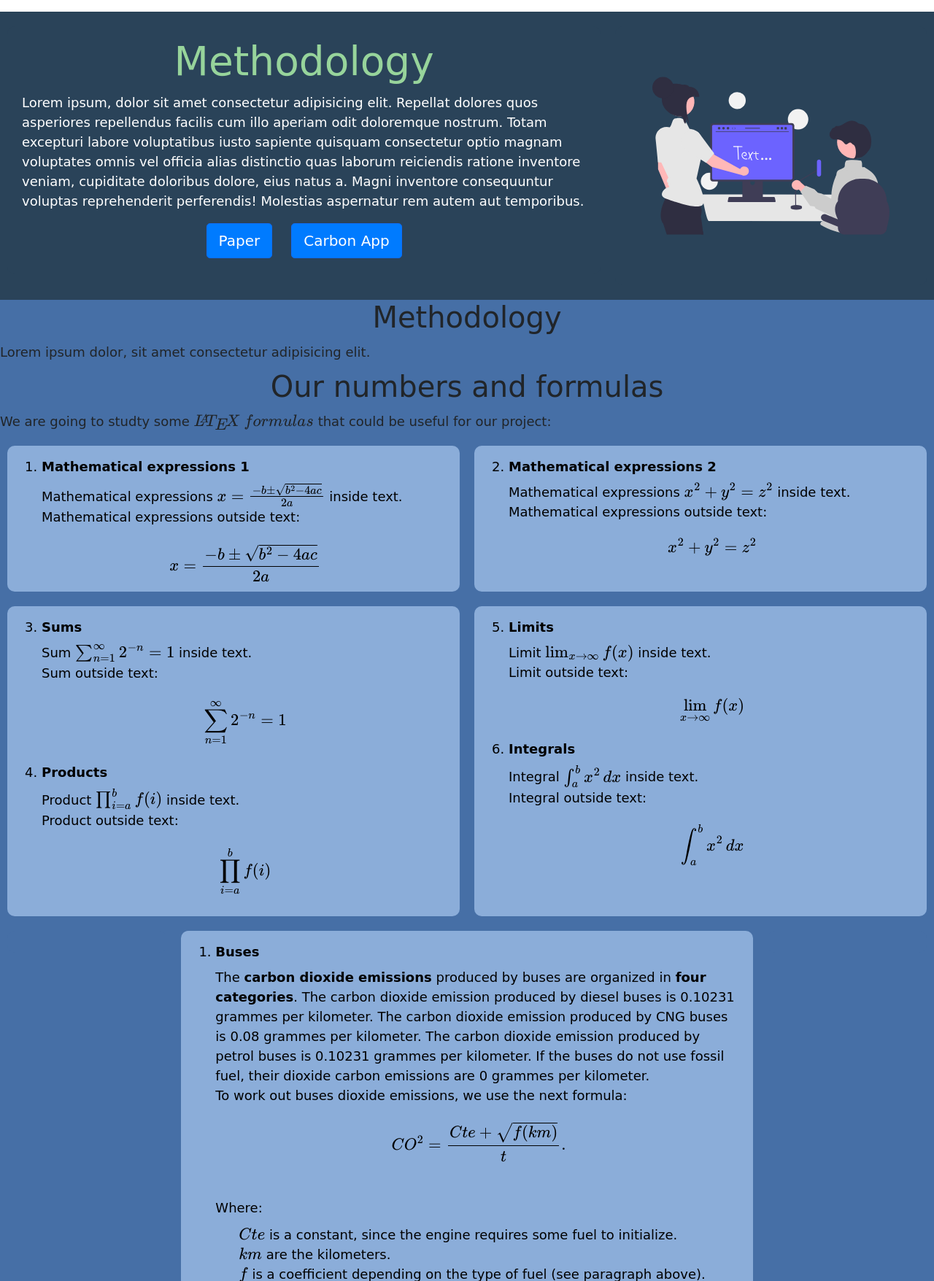
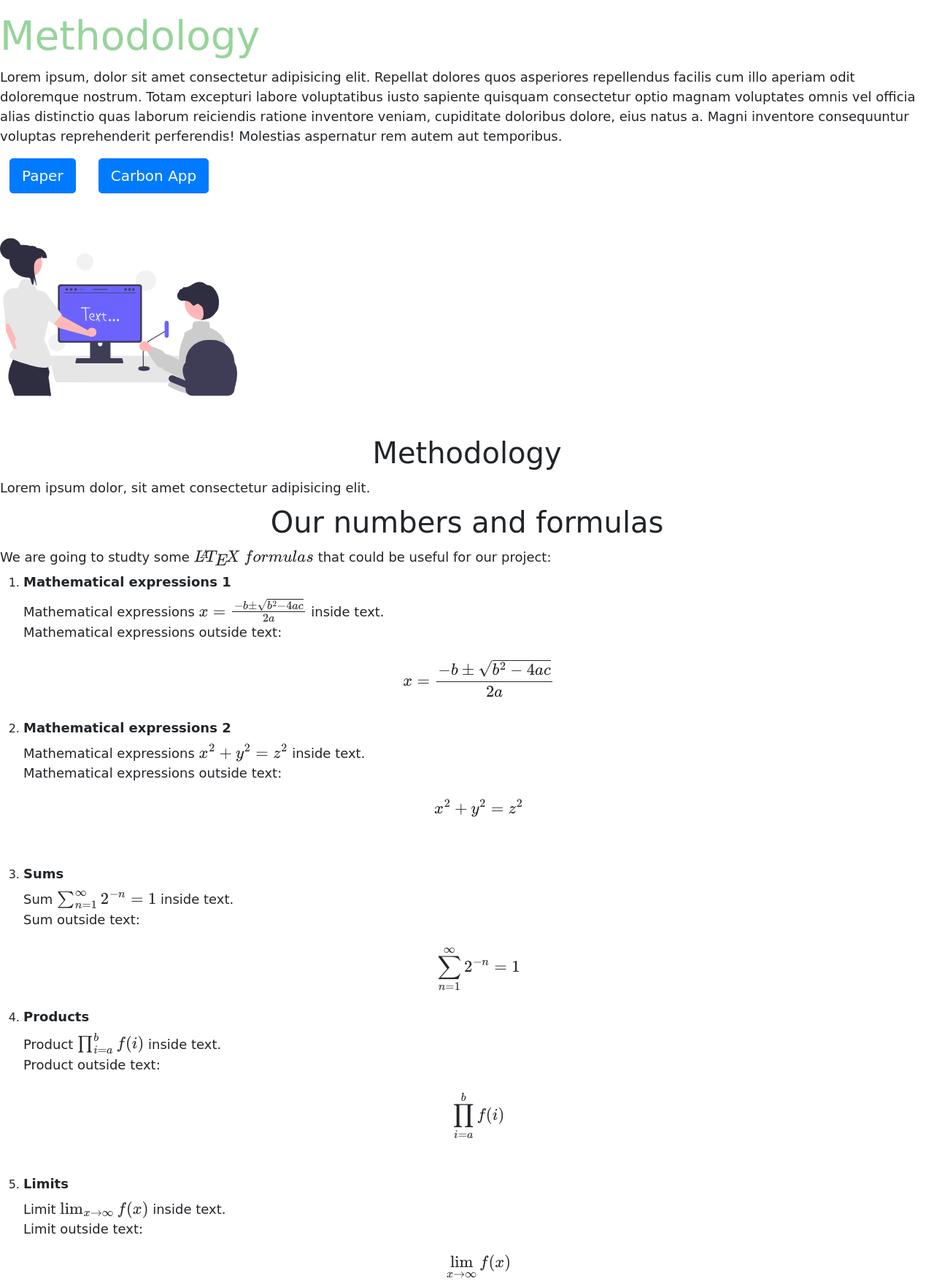
Before and after one commit to sandrathereseb/carbon_app_2023, a Flask app: page /methodology in a window 1280 px wide. Shown: the part 176-1932 px from the top of the page at 73% size. Run offline with Flask 2, Linux system fonts and the light colour scheme; some libraries are stand-ins or nearby versions; some web fonts are replaced.

Commit message:
Update methodology.css

```diff
--- a/capp/static/methodology.css
+++ b/capp/static/methodology.css
@@ -1,36 +1,7 @@
-/* Colors
-Methodology, section 1 (header, background): #2a4359
-Methodology, section 1 (header, boxes): #6da6a6
-Methodology, section 2 (methodology, background): #466fa6
-Methodology, section 2 (methodology, boxes): #8badd9
-*/
-
-/* Utilities  */
-p {
-  margin: 10px 0;
-  font-size: 18px;
-}
-h4 {
-  font-size: 18px;
-  text-align: left;
-  font-weight: bold;
-}
-ol {
-  font-size: 18px;
-}
-/* Section header */
-.section_header_methodology {
-  background-color:#2a4359;
-}
-.header {
-  display: flex;
-  align-items: start;
-  background: #2a4359;
-}
-.header .box {
+.header_home .box {
     flex: 1;
-  background: #2a4359;
-  color: #fff;
+    background: #e4d1d1;
+    color: #e4d1d1;
     border-radius: 10px;
     margin: 20px 10px;
     padding: 15px 20px;
@@ -38,89 +9,3 @@ ol {
     align-items: center;
     justify-content: center;
   }
-.header .box:nth-of-type(1) {
-  flex-grow:2;
-}
-.header .box:nth-of-type(2) {
-  flex-grow:1;
-}
-.container_buttons_links_header {
-  display: flex;
-  justify-content: center;
-  align-items: center;
-  flex-wrap:wrap;
-}
-.container_buttons_links_header a:hover {
-  color: #2a4359;
-}
-.container_buttons_links_header btn {
-  width: 100px;
-  height: 100px;
-  background: #2a4359;
-  color: #fff;
-  display: flex;
-  justify-content:center;
-  align-items:center;
-}
-/* Section methodology */
-.section_body_methodology {
-  background-color:#466fa6;
-}
-.methodology {
-  display: flex;
-  align-items: start;
-  background: #466fa6;
-}
-/* Table with one column */
-.methodology .box_table1 {
-  flex: 1;
-  background: #8badd9;
-  color: black;
-  border-radius: 10px;
-  margin: 10px 10px 10px 10px;
-  padding: 15px 15px;
-  text-align:center;
-  align-items: center;
-  justify-content: center;
-}
-.methodology .box_table1:nth-of-type(1) {
-  flex-grow:1;
-  background: #466fa6;
-}
-.methodology .box_table1:nth-of-type(2) {
-  flex-grow:4;
-}
-.methodology .box_table1:nth-of-type(3) {
-  flex-grow:1;
-  background: #466fa6;
-}
-/* Table with two columns */
-.methodology .box_table2 {
-  flex: 1;
-  background: #8badd9;
-  color: black;
-  border-radius: 10px;
-  margin: 10px 10px 10px 10px;
-  padding: 15px 15px;
-  text-align:center;
-  align-items: center;
-  justify-content: center;
-}
-.methodology .box_table2:nth-of-type(1) {
-  flex-grow:1;
-  background: #8badd9;
-}
-.methodology .box_table2:nth-of-type(2) {
-  flex-grow:1;
-  background: #8badd9;
-}
-
-
-@media (max-width:768px) {
-  .header {
-    flex-direction: column;
-  }
-  .methodology {
-    flex-direction: column;
-  }
-}
```
Lines whose indentation alone changed are shown as unchanged.
